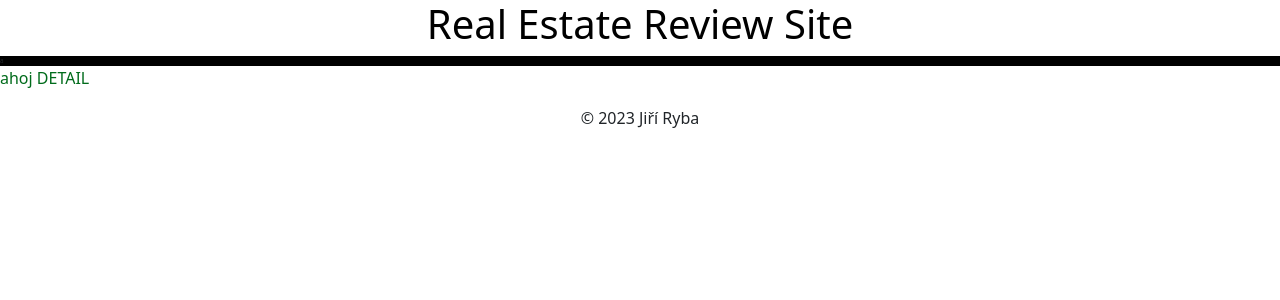
After one commit to Jur9x/django-byty, a Django app: page /detailn.html/1/ in a window 1280 px wide. The commit adds this page. Shown: the top 300 px of the page. Run offline with Django 4.2, Linux system fonts and the light colour scheme; data comes from the database, SQL or seed files in the repository; both versions use the stored data as it was after the commit.

Commit message:
UPDATE Hotová index a base stránka

```diff
--- a/myapp/models.py
+++ b/myapp/models.py
@@ -36,6 +36,28 @@ class Najemnik(models.Model):
             return self.osoba
 
 class Nemovitost(models.Model):
+    BYT = "BYT"
+    DUM = "DŮM"
+    TYP_CHOICES = [
+        (BYT, "byt"),
+        (DUM, "dům"),
+    ]
+    VELIKOST1 = "1"
+    VELIKOST2 = "1+1"
+    VELIKOST3 = "2"
+    VELIKOST4 = "2+1"
+    VELIKOST5 = "3"
+    VELIKOST6 = "3+1"
+    VELIKOST_CHOICES = [
+        (VELIKOST1, "1"),
+        (VELIKOST2, "1+1"),
+        (VELIKOST3, "2"),
+        (VELIKOST4, "2+1"),
+        (VELIKOST5, "3"),
+        (VELIKOST6, "3+1"),
+    ]
+    typ = models.CharField(max_length=45, choices=TYP_CHOICES, default=BYT, verbose_name="Typ", help_text="Vyberte typ nemovitosti")
+    velikost = models.CharField(max_length=45, choices=VELIKOST_CHOICES, default=VELIKOST1, verbose_name="Velikost", help_text="Vyberte velikost nemovitosti")
     majitel = models.ForeignKey('Majitel', on_delete=models.CASCADE, verbose_name='Osoba', help_text='Vyberte majitele', default=0)
     mesto = models.CharField(max_length=45, verbose_name="Město", help_text="Zadejte jméno města")
     ulice = models.CharField(max_length=45, verbose_name="Ulice", help_text="Zadejte jméno ulice")
--- /dev/null
+++ b/myapp/static/css/css.css
@@ -0,0 +1,29 @@
+.title1{
+    text-align: center;
+    color: black;
+}
+
+.hrhr {
+    font-size: 40%;
+    background: black;
+    width: 100%;
+    height: 1%;
+}
+
+footer{
+    text-align: center;
+}
+
+.img-with-text {
+    text-align: justify;
+    width: 500px;
+}
+
+.img-with-text img {
+    display: block;
+    margin: 0 auto;
+}
+
+.mar{
+    margin: 1%;
+}
--- a/myapp/templates/base.html
+++ b/myapp/templates/base.html
@@ -1,10 +1,21 @@
+{% load static %}
 <!DOCTYPE html>
 <html lang="en">
 <head>
     <meta charset="UTF-8">
-    <title>Title</title>
+    <title>{% block title %} RERS | Home {% endblock %}</title>
+    {% load static %}
+    <link rel="stylesheet" href="https://cdn.jsdelivr.net/npm/bootstrap@5.1.3/dist/css/bootstrap.min.css" integrity="sha384-1BmE4kWBq78iYhFldvKuhfTAU6auU8tT94WrHftjDbrCEXSU1oBoqyl2QvZ6jIW3" crossorigin="anonymous">
+    <link rel="stylesheet" href="{% static 'css/css.css' %}">
 </head>
-<body>
-
+<body style="margin: 0;">
+<header style="width: 100%">
+    <div>
+        <h1 class="title1">Real Estate Review Site</h1>
+        <div class="hrhr">a</div>
+    </div>
+</header>
+<main>{% block content %} {% endblock %}</main>
+<footer>© 2023 Jiří Ryba</footer>
 </body>
 </html>
--- /dev/null
+++ b/myapp/templates/detailn.html
@@ -0,0 +1,4 @@
+{% extends "base.html" %}
+{% block content %}
+<p style="color: #006b1b">ahoj DETAIL</p>
+{% endblock %}
--- /dev/null
+++ b/myapp/templates/detailo.html
@@ -0,0 +1,4 @@
+{% extends "base.html" %}
+{% block content %}
+<p style="color: #006b1b">ahoj DETAIL</p>
+{% endblock %}
--- a/myapp/urls.py
+++ b/myapp/urls.py
@@ -3,5 +3,7 @@ from django.urls import path
 from . import views
 
 urlpatterns = [
-    path('', views.BytListView.as_view(), name='index')
+    path('', views.NemovitostList.as_view(), name='index'),
+    path('detailn.html/<int:pk>/', views.NemovitostDetailView.as_view(), name='detailn'),
+    path('detailo.html/<int:pk>/', views.OsobaDetailView.as_view(), name='detailo')
 ]
--- a/myapp/views.py
+++ b/myapp/views.py
@@ -1,16 +1,18 @@
 from django.shortcuts import render
 from django.views.generic import ListView, DetailView
 
-from .models import Nemovitost
+from .models import Nemovitost, Osoba
 
+class NemovitostList(ListView):
+    model = Nemovitost
+    context_object_name = 'nemovitost_list'
+    template_name = 'index.html'
+class NemovitostDetailView(DetailView):
+    model = Nemovitost
+    context_object_name = 'nemovitost_detail'
+    template_name = 'detailn.html'
 
-class BytListView(ListView):
-    model = Nemovitost
-    context_object_name = 'byty_list'
-    template_name = 'index.html'
-
-
-class BytDetailView(DetailView):
-    model = Nemovitost
-    context_object_name = 'byt_detail'
-    template_name = 'byt.html'
+class OsobaDetailView(DetailView):
+    model = Osoba
+    context_object_name = 'osoba_detail'
+    template_name = 'detailn.html'
```
Also changed, not shown: myapp/templates/index.html (+16 -13 lines), myapp/templates/nemovitost.html (deleted, +0 -10 lines), myapp/templates/nemovitosti.html (deleted, +0 -10 lines), myapp/templates/osoba.html (deleted, +0 -10 lines), myapp/templates/osoby.html (deleted, +0 -10 lines), db.sqlite3, media/nemovitost/main.jpg (added), media/nemovitost/stencil.blog-post-feature-15.png (added), media/nemovitost/what-factors-affect-property-value.png (added), myapp/migrations/0003_nemovitost_typ_nemovitost_velikost.py (added).
